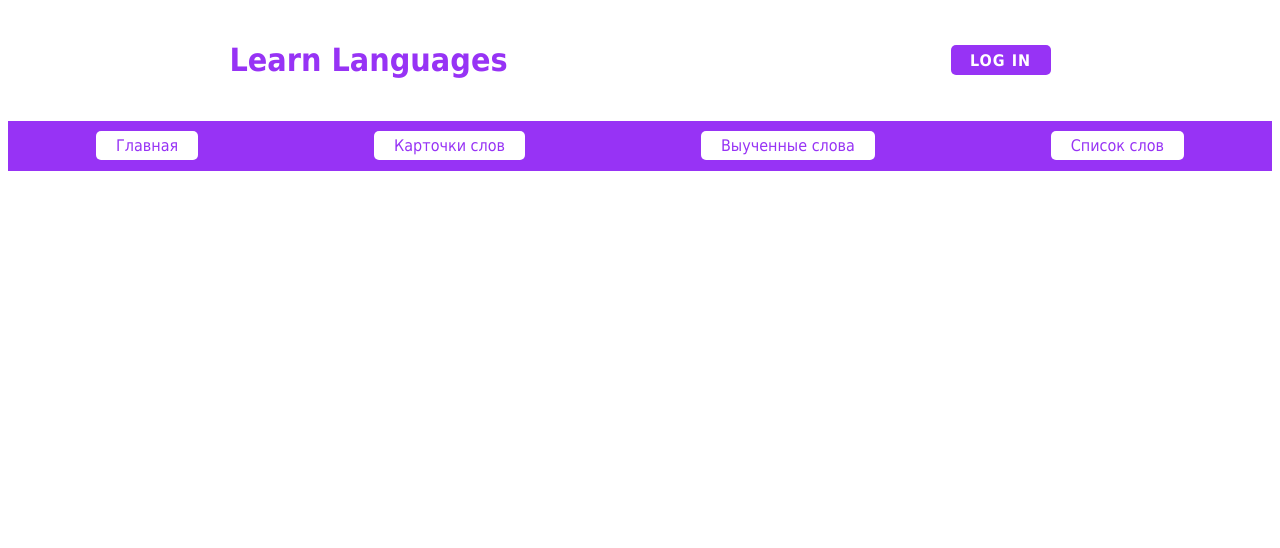
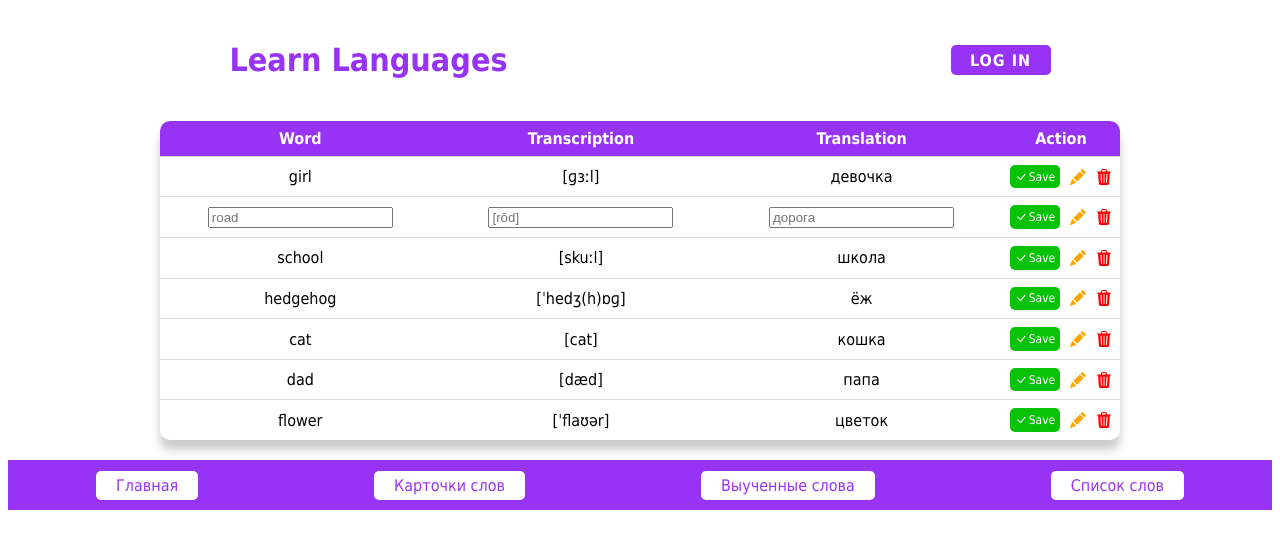
Before and after one commit to AnnKlii/learnLanguages, a React (Vite) app: page / in a window 1280 px wide. Shown: the top 548 px of the page. Built offline with nearby package versions, Linux system fonts and the light colour scheme.

Commit message:
add styles, conditions

```diff
--- a/package.json
+++ b/package.json
@@ -12,6 +12,7 @@
   "dependencies": {
     "react": "^18.2.0",
     "react-dom": "^18.2.0",
+    "react-icons": "^5.2.1",
     "sass": "^1.77.1"
   },
   "devDependencies": {
--- /dev/null
+++ b/src/components/Buttons/Buttons.jsx
@@ -0,0 +1,11 @@
+import { BsFillPencilFill, BsFillTrash3Fill, BsCheckLg } from "react-icons/bs";
+import styles from './Buttons.module.css';
+
+export default function Buttons() {
+    return (
+        <div className={styles.actions}>
+            <span className={styles.safeBtn}><BsCheckLg /> Save</span>
+            <BsFillPencilFill className={styles.editBtn} />
+            <BsFillTrash3Fill className={styles.deleteBtn} /></div>
+    )
+}
--- /dev/null
+++ b/src/components/Buttons/Buttons.module.css
@@ -0,0 +1,29 @@
+.actions {
+    display: flex;
+    align-items: center;
+    gap: 10px;
+}
+
+.action svg {
+    cursor: pointer;
+}
+
+.deleteBtn {
+    color: red;
+}
+
+.editBtn {
+    color: orange;
+}
+
+.safeBtn {
+
+    display: flex;
+    background-color: rgb(7, 194, 7);
+    border-radius: 5px;
+    padding: 0.3rem;
+    color: white;
+    font-size: 12px;
+    gap: 2px;
+    align-items: center;
+}
--- /dev/null
+++ b/src/components/EditRow/EditRow.jsx
@@ -0,0 +1,14 @@
+import Buttons from '../Buttons/Buttons';
+import styles from './EditRow.module.css';
+
+export default function EditRow(props) {
+    return (
+        <tr className={styles.editRow}>
+            <td><input placeholder={props.word}></input></td>
+            <td><input placeholder={props.transcription}></input></td>
+            <td><input placeholder={props.translation}></input></td>
+            <td><Buttons />
+            </td>
+        </tr>
+    )
+}
--- /dev/null
+++ b/src/components/EditRow/EditRow.module.css
@@ -0,0 +1,7 @@
+.editRow td {
+    padding: 0.5rem;
+    text-align: center;
+    border-top: 0.5px solid #ddd;
+    overflow: hidden;
+    text-overflow: ellipsis;
+}
--- /dev/null
+++ b/src/components/TableRow/TableRow.jsx
@@ -0,0 +1,16 @@
+import Buttons from "../Buttons/Buttons";
+import styles from './TableRow.module.css';
+
+export default function TableRow(props) {
+
+    return (
+        <tr className={styles.tableRow}>
+            <td>{props.word}</td>
+            <td>{props.transcription}</td>
+            <td>{props.translation}</td>
+            <td>
+                <Buttons />
+            </td>
+        </tr>
+    )
+}
--- /dev/null
+++ b/src/components/TableRow/TableRow.module.css
@@ -0,0 +1,11 @@
+.tableRow td {
+    padding: 0.5rem;
+    text-align: center;
+    border-top: 0.5px solid #ddd;
+    overflow: hidden;
+    text-overflow: ellipsis;
+}
+
+.tableRow:hover {
+    background-color: #ddd;
+}
--- a/src/components/WordTable/WordTable.jsx
+++ b/src/components/WordTable/WordTable.jsx
@@ -1,3 +1,30 @@
-export default function WordTable() {
+import styles from './WordTable.module.css'
+import items from '../../../words.json';
+import TableRow from '../TableRow/TableRow';
+import EditRow from '../EditRow/EditRow';
 
+export default function WordTable({ id, english, transcription, russian, tags, change }) {
+
+    return (
+        <div className={styles.tableWrapper}>
+            <table className={styles.table}>
+                <thead className={styles.thead}>
+                    <tr>
+                        <th>Word</th>
+                        <th>Transcription</th>
+                        <th>Translation</th>
+                        <th>Action</th>
+                    </tr>
+                </thead>
+                <tbody className={styles.tbody}>{
+                    items.map((item, index) => {
+                        return (
+                            item.change ? <EditRow key={item.id} word={item.english} transcription={item.transcription} translation={item.russian} tags={item.tags} /> : <TableRow key={item.id} word={item.english} transcription={item.transcription} translation={item.russian} tags={item.tags} />
+                        )
+                    })
+                }
+                </tbody>
+            </table>
+        </div>
+    )
 }
--- a/src/components/WordTable/WordTable.module.css
+++ b/src/components/WordTable/WordTable.module.css
@@ -0,0 +1,35 @@
+.tableWrapper {
+    width: 100%;
+    max-width: 1200px;
+    margin: 20px auto;
+    display: flex;
+    flex-direction: column;
+    align-items: stretch;
+}
+
+.table {
+    display: block;
+    overflow: hidden;
+    table-layout: auto;
+    border-collapse: collapse;
+    box-shadow: 0 10px 10px #ccc;
+    border-radius: 10px;
+    white-space: nowrap;
+    width: 100em;
+    max-width: 80%;
+    margin: auto;
+}
+
+.thead {
+    background-color: rgb(151, 51, 245);
+    color: white;
+}
+
+.table th {
+    padding: 0.5rem;
+    text-align: center;
+}
+
+.table th {
+    width: 30%;
+}
--- /dev/null
+++ b/words.json
@@ -0,0 +1,65 @@
+[
+    {
+        "id": "16308",
+        "english": "girl",
+        "transcription": "[ɡɜːl]",
+        "russian": "девочка",
+        "tags": "general",
+        "tags_json": "[\"general\"]",
+        "change": false
+    },
+    {
+        "id": "16309",
+        "english": "road",
+        "transcription": "[rōd]",
+        "russian": "дорога",
+        "tags": "general",
+        "tags_json": "[\"general\"]",
+        "change": true
+    },
+    {
+        "id": "16317",
+        "english": "school",
+        "transcription": "[skuːl]",
+        "russian": "школа",
+        "tags": "general",
+        "tags_json": "[\"general\"]",
+        "change": false
+    },
+    {
+        "id": "16333",
+        "english": "hedgehog",
+        "transcription": "[ˈhedʒ(h)ɒɡ]",
+        "russian": "ёж",
+        "tags": "animal",
+        "tags_json": "[\"animal\"]",
+        "change": false
+    },
+    {
+        "id": "16334",
+        "english": "cat",
+        "transcription": "[cat]",
+        "russian": "кошка",
+        "tags": "animal",
+        "tags_json": "[\"animal\"]",
+        "change": false
+    },
+    {
+        "id": "16335",
+        "english": "dad",
+        "transcription": "[dæd]",
+        "russian": "папа",
+        "tags": "general",
+        "tags_json": "[\"general\"]",
+        "change": false
+    },
+    {
+        "id": "16338",
+        "english": "flower",
+        "transcription": "[ˈflaʊər]",
+        "russian": "цветок",
+        "tags": "nature",
+        "tags_json": "[\"nature\"]",
+        "change": false
+    }
+]
```
Also changed, not shown: 1 other file (tests, documents, lock files or other folders).
